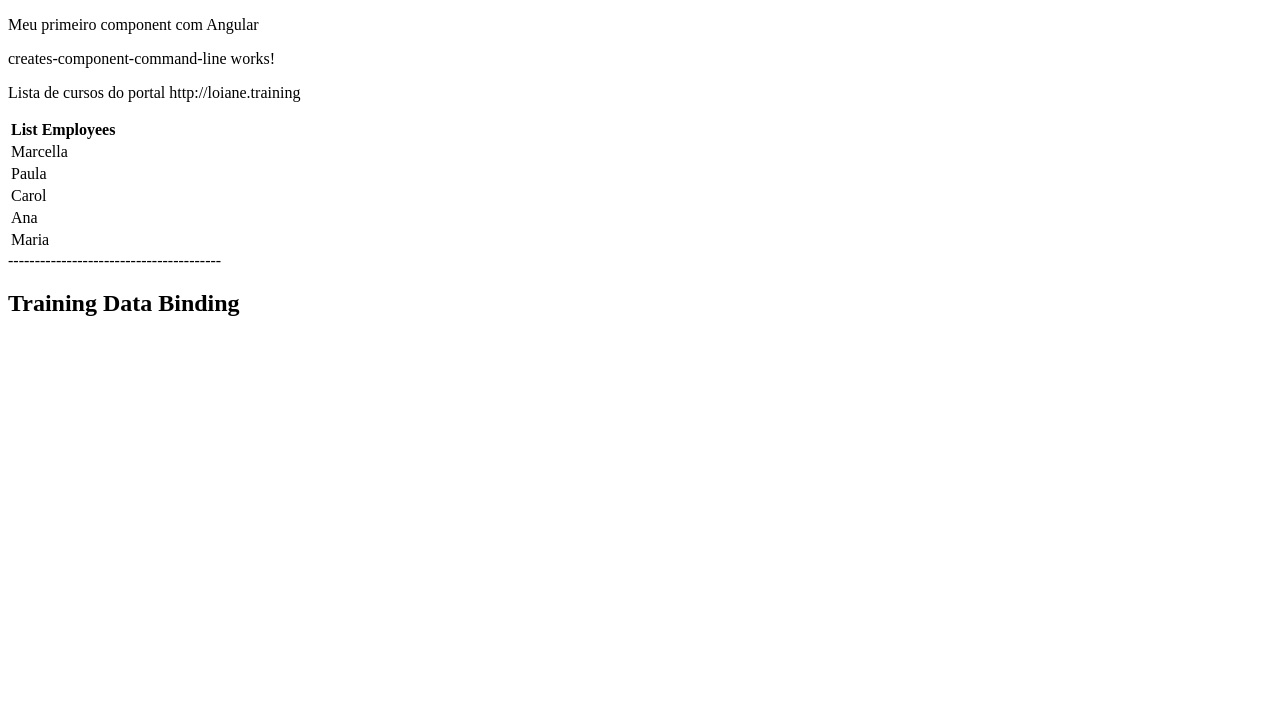
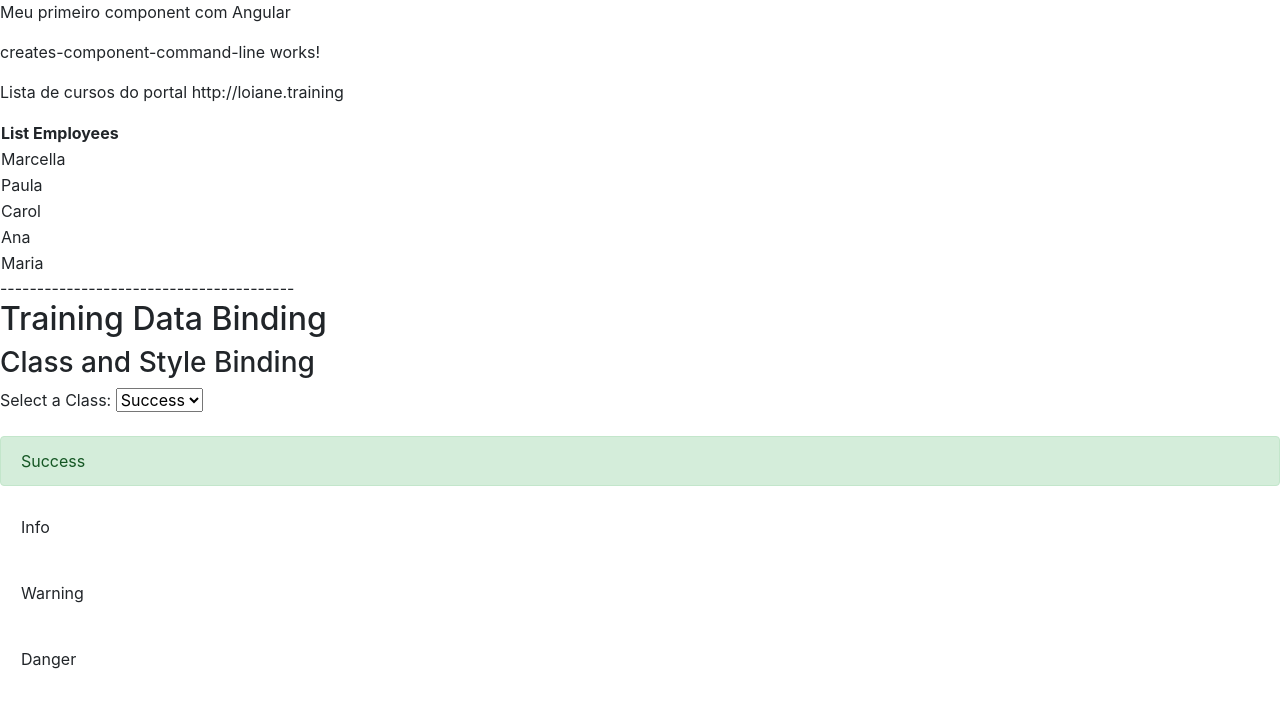
Before and after one commit to igooruh/class-persoan, an Angular app: page / in a window 1280 px wide. Shown: the top 708 px of the page. Built offline with nearby package versions, Linux system fonts and the light colour scheme.

Commit message:
Class binding

```diff
--- a/angular.json
+++ b/angular.json
@@ -7,7 +7,7 @@
       "projectType": "application",
       "schematics": {
         "@schematics/angular:component": {
-          "style": "scss"
+          "style": "css"
         }
       },
       "root": "",
@@ -28,7 +28,7 @@
               "src/assets"
             ],
             "styles": [
-              "src/styles.scss"
+              "./node_modules/bootstrap/dist/css/bootstrap.min.css"
             ],
             "scripts": []
           },
@@ -92,7 +92,7 @@
               "src/assets"
             ],
             "styles": [
-              "src/styles.scss"
+              "./node_modules/bootstrap/dist/css/bootstrap.min.css"
             ],
             "scripts": []
           }
--- a/package.json
+++ b/package.json
@@ -19,6 +19,8 @@
     "@angular/platform-browser": "~9.1.11",
     "@angular/platform-browser-dynamic": "~9.1.11",
     "@angular/router": "~9.1.11",
+    "bootstrap": "^4.5.0",
+    "ngx-bootstrap": "^5.6.1",
     "rxjs": "~6.5.4",
     "tslib": "^1.10.0",
     "zone.js": "~0.10.2"
--- a/src/app/dataBinding/data-binding.component.html
+++ b/src/app/dataBinding/data-binding.component.html
@@ -12,4 +12,27 @@
         <img [src]="urlImage" alt="alternative text">
         <img bind-src="urlImage" alt="alternative text">
     </article> -->
+
+    <article>
+        <h3>Class and Style Binding</h3>
+        <div>
+            Select a Class:
+            <select #classSelected (change)="0">
+                <option value="alert-success">Success</option>
+                <option value="alert-info">Info</option>
+                <option value="alert-warning">Warning</option>
+                <option value="alert-danger">Danger</option>
+            </select>
+            <br><br>
+
+            <div class="alert" role="alert"
+                [class.alert-success]="classSelected.value == 'alert-success'">Success</div>
+            <div class="alert" role="alert"
+                [class.alert-info]="classSelected.value == 'alert-info'">Info</div>
+            <div class="alert" role="alert"
+                [class.alert-warning]="classSelected.value == 'alert-warning'">Warning</div>
+            <div class="alert" role="alert"
+                [class.alert-danger]="classSelected.value == 'alert-danger'">Danger</div>
+        </div>
+    </article>
 </section>
```
Also changed, not shown: 1 other file (tests, documents, lock files or other folders).
